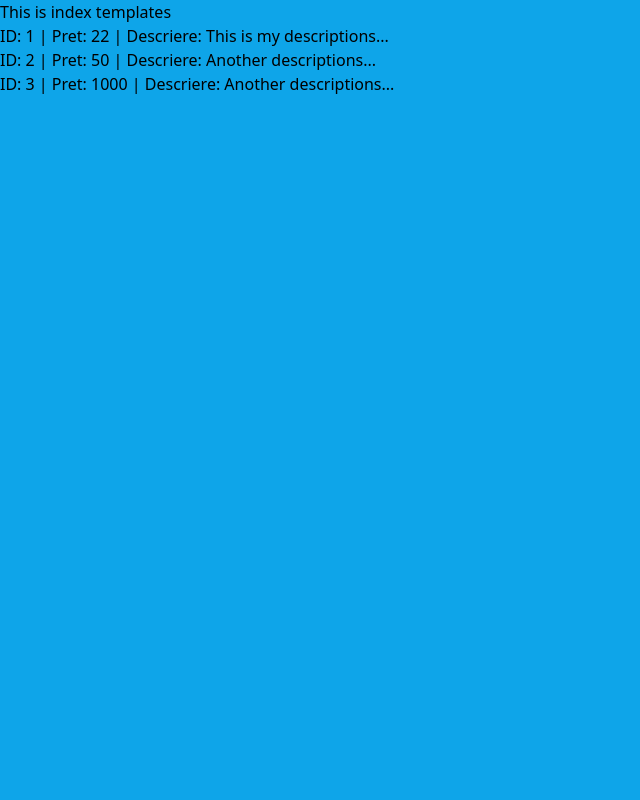
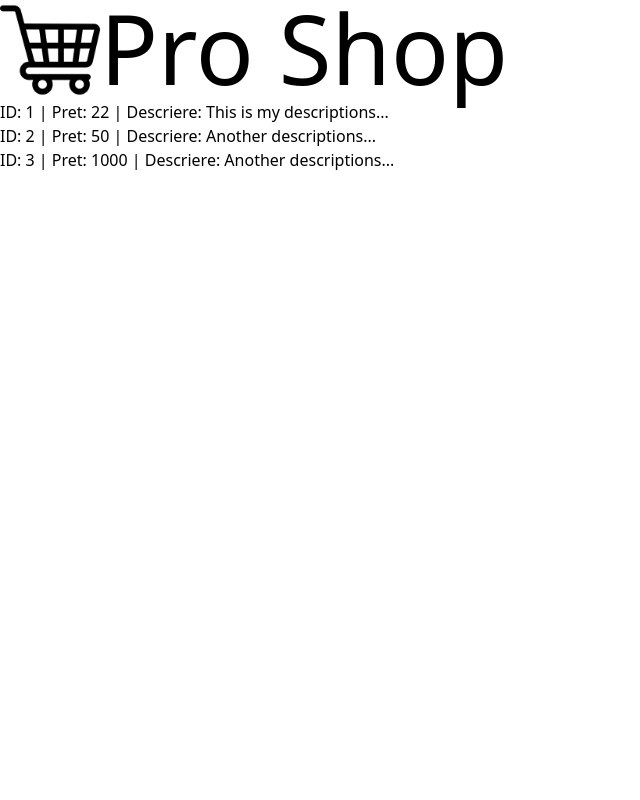
Before and after one commit to san4opan4o1/yt_django_pro, a Django app: page /myapp/ in a window 1280 px wide. Shown: the whole page, without its empty margins (0-640 px from the left). Run offline with Django 5.2, Linux system fonts and the light colour scheme; data comes from the database, SQL or seed files in the repository; style sheets or scripts are compiled from the project's sources.

Commit message:
logo & tailwind

```diff
--- a/mysite/myapp/templates/myapp/index.html
+++ b/mysite/myapp/templates/myapp/index.html
@@ -3,8 +3,19 @@
     <head>
         <link rel="stylesheet" href="{% static 'myapp/styles.css' %}">
     </head>
-    <body class="bg-sky-500">
-        <h1>This is index templates</h1>
+    <body>
+        <nav>
+            <div>
+                <div>
+                    <div>
+                        <div class="flex">
+                            <img src="{% static 'myapp/images/shop.png' %}" width="100px" alt="logo">
+                            <span class="text-8xl">Pro Shop</span>
+                        </div>
+                    </div>
+                </div>
+            </div>
+        </nav>
         <h4>
             <!--<a href="/myapp/hello/{{item.id}}/"></a>-->
             {% for item in items %}
```
Also changed, not shown: mysite/myapp/static/myapp/images/shop.png (added).
